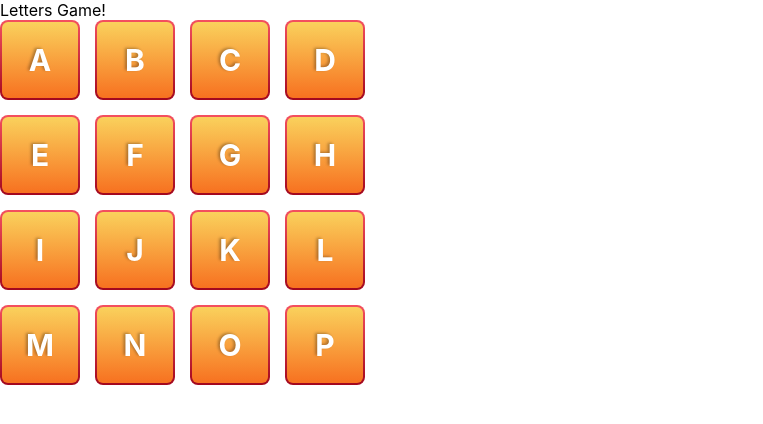
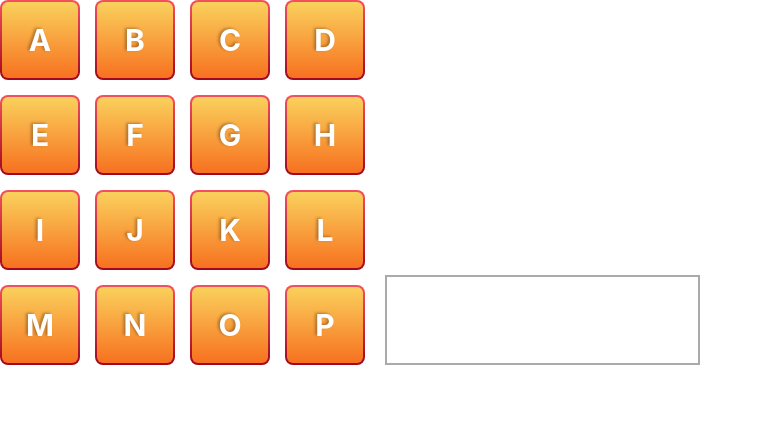
Before and after one commit to devedux/letters-game-challenge, a React (Create React App) app: page / in a window 1280 px wide. Shown: the top 424 px of the page, without its empty margins (0-763 px from the left). Built offline with nearby package versions, Linux system fonts and the light colour scheme.

Commit message:
Add box for letters

```diff
--- a/src/App.tsx
+++ b/src/App.tsx
@@ -1,23 +1,35 @@
-import * as React from 'react'
 import Board from './components/board'
+import GlobalStyle from './styles/global-styles';
+import {ThemeProvider} from 'styled-components'
+import {theme} from './styles/theme'
+import {Container} from './components/container';
+import BoxLetter from './components/box-letter';
 import useLettersGame from './hooks/useLettersGame'
-
-
 
 export default function App() {
   const lettersGame = useLettersGame()
   const {data: tiles, board, selectTile, word} = lettersGame
 
   return (
-    <div>
-      Letters Game!
+    <>
+      <GlobalStyle />
+      <ThemeProvider theme={theme}>
+        <Container prefix='layout'>
+          <Container prefix='content'>
+            <div className='flex gap-20 align-end mx-700'>
               <Board
                 tiles={tiles}
                 board={board}
                 onClick={selectTile}
                 word={word}
               />
-      {word}
+              <div className='w100 h100'>
+                <BoxLetter word={word} />
               </div>
+            </div>
+          </Container>
+        </Container>
+      </ThemeProvider>
+    </>
   );
 }
--- /dev/null
+++ b/src/components/box-letter.tsx
@@ -0,0 +1,37 @@
+import * as React from 'react'
+import styled from 'styled-components'
+import dictionary from '../data/dictionary.json'
+
+export default function BoxLetter({word}: {word: string}) {
+  const isValid = React.useMemo(() => dictionary.words.includes(word), [word]) as boolean
+  return (
+    <BoxLetterStyled>
+      <span>{word}</span>
+      <BoxValid className='is-valid' isValid={isValid}>
+        {word ? isValid ? 'valid' : 'invalid' : ''}
+      </BoxValid>
+    </BoxLetterStyled>
+  )
+}
+
+const BoxLetterStyled = styled.div`
+  border: 2px solid #AAAAAA;
+  width: 100%;
+  padding: 1rem 1.5rem;
+  color: #D0021B;
+  font-weight: bold;
+  font-size: 1.8rem;
+  letter-spacing: 0.2rem;
+  display: grid;
+  grid-template-columns: auto 50px;
+  align-items: center;
+  grid-gap: 15px;
+  height: 90px;
+`
+
+const BoxValid = styled.div<{ isValid: boolean }>`
+    font-size: 1rem;
+    letter-spacing: initial;
+    font-weight: 400;
+    color: ${props => props.isValid ? '#CEDABD': '#F5C8CD'};
+`
--- /dev/null
+++ b/src/components/container.tsx
@@ -0,0 +1,8 @@
+import styled from 'styled-components'
+
+type ContainerProps = {
+  prefix: 'layout' | 'content'
+}
+export const Container = styled.div<ContainerProps>`
+  ${props => props.theme.container[props.prefix]}
+`
--- a/src/index.css
+++ /dev/null
@@ -1,13 +0,0 @@
-body {
-  margin: 0;
-  font-family: -apple-system, BlinkMacSystemFont, 'Segoe UI', 'Roboto', 'Oxygen',
-    'Ubuntu', 'Cantarell', 'Fira Sans', 'Droid Sans', 'Helvetica Neue',
-    sans-serif;
-  -webkit-font-smoothing: antialiased;
-  -moz-osx-font-smoothing: grayscale;
-}
-
-code {
-  font-family: source-code-pro, Menlo, Monaco, Consolas, 'Courier New',
-    monospace;
-}
--- a/src/index.tsx
+++ b/src/index.tsx
@@ -1,6 +1,5 @@
 import React from 'react';
 import ReactDOM from 'react-dom';
-import './index.css';
 import App from './App';
 import reportWebVitals from './reportWebVitals';
 
--- /dev/null
+++ b/src/styles/global-styles.ts
@@ -0,0 +1,37 @@
+import { createGlobalStyle } from "styled-components"
+
+const GlobalStyle = createGlobalStyle`
+  * {
+    box-sizing: border-box;
+  }
+
+  body {
+    margin: 0;
+    font-family: -apple-system, BlinkMacSystemFont, "Segoe UI", "Roboto", "Oxygen",
+      "Ubuntu", "Cantarell", "Fira Sans", "Droid Sans", "Helvetica Neue",
+      sans-serif;
+    -webkit-font-smoothing: antialiased;
+    -moz-osx-font-smoothing: grayscale;
+  }
+
+  .flex {
+    display: flex;
+  }
+  .align-end {
+    align-items: flex-end;
+  }
+  .gap-20 {
+    gap: 20px;
+  }
+  .mx-700 {
+    max-width: 700px;
+  }
+  .w100 {
+    width: 100%;
+  }
+  .h100 {
+    height: 100%;
+  }
+`
+
+export default GlobalStyle
--- /dev/null
+++ b/src/styles/theme.ts
@@ -0,0 +1,12 @@
+export const theme = {
+  container: {
+    layout: `
+      max-width: 1440px;
+      margin: auto;
+    `,
+    content: `
+      max-width: 1280px;
+      margin: auto;
+    `,
+  }
+}
--- a/src/utils/helper.ts
+++ /dev/null
@@ -1,6 +0,0 @@
-export const add = (a: number) => (b: number) => a + b
-export const subs = (a: number) => (b: number) => b - a
-
-export function shuffle(list: Array<any>) {
-  return list.sort(() => Math.random() - 0.5)
-}
--- a/tsconfig.json
+++ b/tsconfig.json
@@ -21,6 +21,7 @@
     "jsx": "react-jsx"
   },
   "include": [
-    "src"
+    "src",
+    "**/*.ts",
   ]
 }
```
Also changed, not shown: src/utils/letters-game.ts (deleted, +0 -54 lines). Lines whose indentation alone changed are shown as unchanged.
